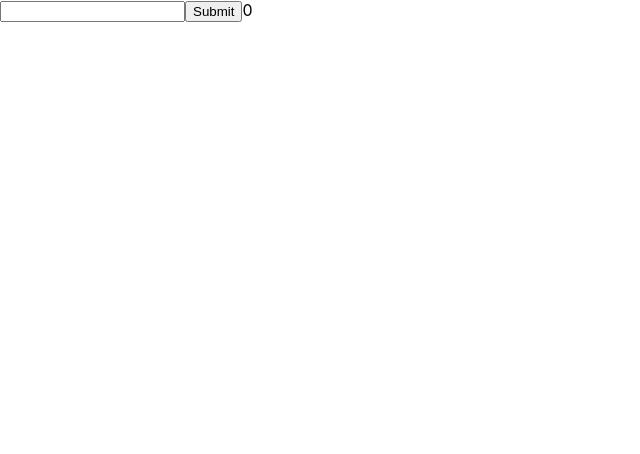
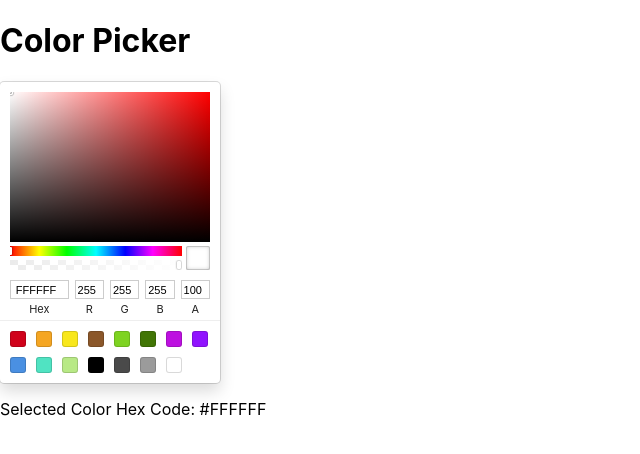
Before and after one commit to sagargouda/react50, a React (Create React App) app: page / in a window 1280 px wide. Shown: the top 454 px of the page, without its empty margins (0-640 px from the left). Built offline with nearby package versions, Linux system fonts and the light colour scheme.

Commit message:
feat: 3rd color picker

```diff
--- a/package.json
+++ b/package.json
@@ -7,6 +7,7 @@
     "@testing-library/react": "^13.4.0",
     "@testing-library/user-event": "^13.5.0",
     "react": "^18.3.1",
+    "react-color": "^2.19.3",
     "react-dom": "^18.3.1",
     "react-scripts": "5.0.1",
     "web-vitals": "^2.1.4"
--- a/src/App.js
+++ b/src/App.js
@@ -1,12 +1,15 @@
 // import Counter from "./components/counter/counter";
 
-import Dynamic from "./components/dynamicList/dynamic";
+// import Dynamic from "./components/dynamicList/dynamic";
+
+import Color from "./components/colorpicker/color";
 
 function App() {
   return (
   <div>
     {/*<Counter/>*/}
-    <Dynamic/>
+    {/*<Dynamic/>*/}
+    <Color/>
   </div>
   );
 }
--- /dev/null
+++ b/src/components/colorpicker/color.js
@@ -0,0 +1,20 @@
+import React, { useState } from 'react';
+import { SketchPicker } from 'react-color';
+
+function ColorPickerApp() {
+    const [selectedColor, setSelectedColor] = useState('#FFFFFF');
+
+    const handleChangeComplete = (color) => {
+        setSelectedColor(color.hex);
+    };
+
+    return (
+        <div className="color-picker-app">
+            <h1>Color Picker</h1>
+            <SketchPicker color={selectedColor} onChangeComplete={handleChangeComplete} />
+            <p>Selected Color Hex Code: {selectedColor}</p>
+        </div>
+    );
+}
+
+export default ColorPickerApp;
```
Also changed, not shown: 2 other files (tests, documents, lock files or other folders).
